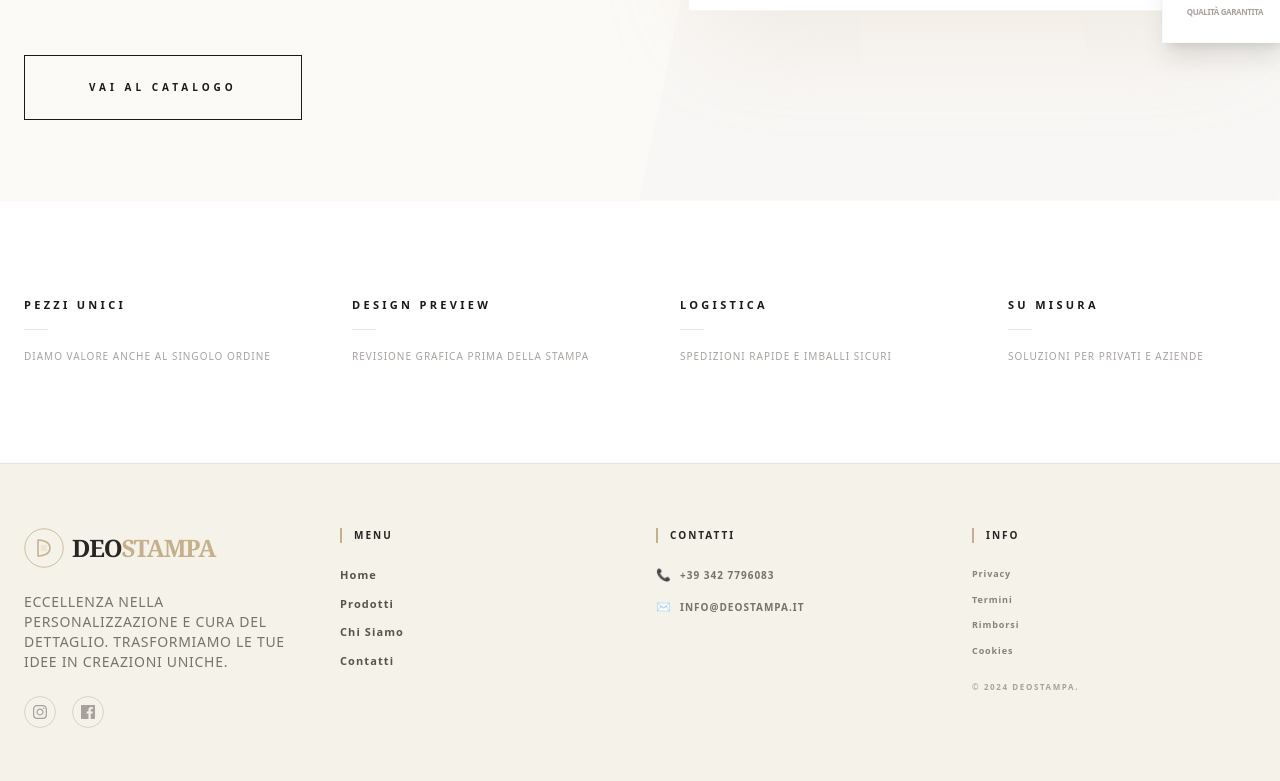
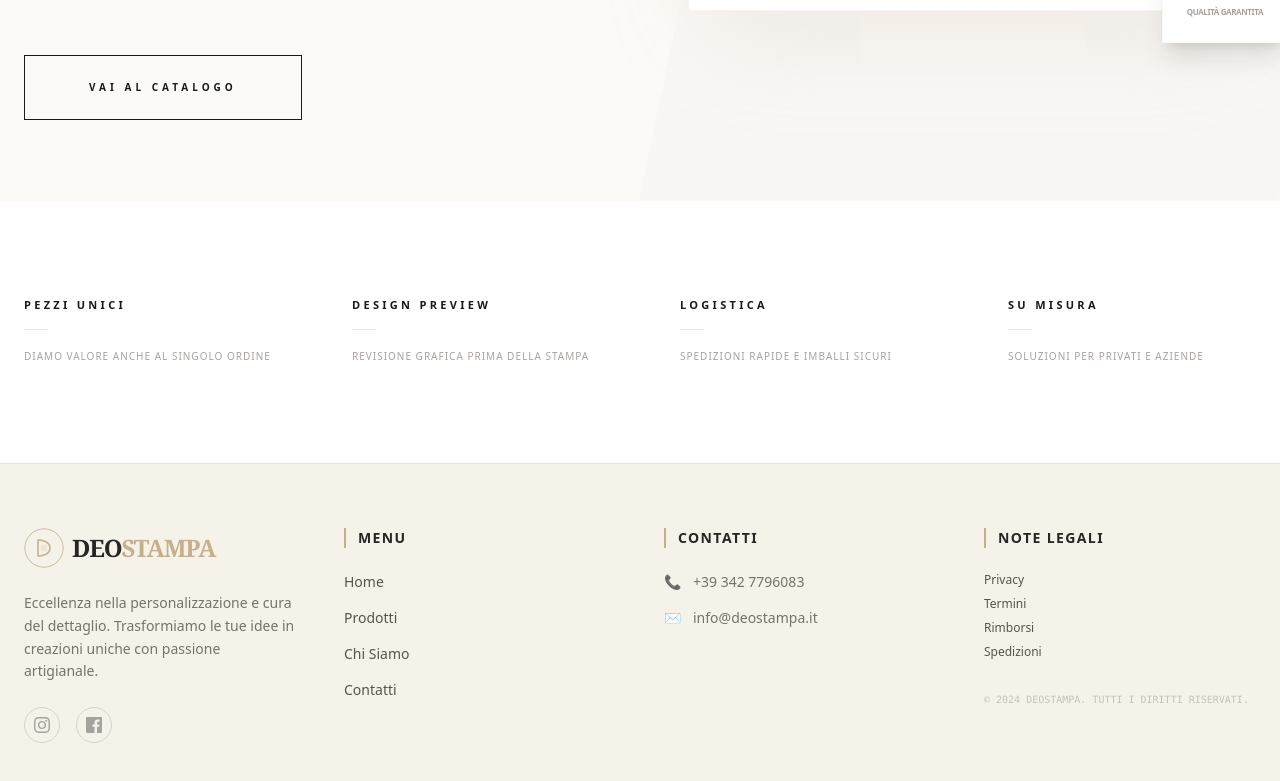
Before and after one commit to ericweinzettel-lgtm/deostampa-catalogo, a React (Vite) app: page / in a window 1280 px wide. Shown: the part 919-1700 px from the top of the page. Built offline with nearby package versions, Linux system fonts and the light colour scheme.

Commit message:
Update Footer.tsx

```diff
--- a/components/Footer.tsx
+++ b/components/Footer.tsx
@@ -3,80 +3,83 @@ import { Page } from '../types';
 import Logo from './Logo';
 
 interface FooterProps {
-  setCurrentPage: (page: Page) => void; // Ajustado a tu App.tsx
+  setCurrentPage: (page: Page) => void;
 }
 
 const Footer: React.FC<FooterProps> = ({ setCurrentPage }) => {
-  // Función para navegar y subir al inicio
-  const handleNav = (page: Page) => {
-    setCurrentPage(page);
-    window.scrollTo(0, 0);
-  };
+  return (
+    <footer className="bg-[#F5F2EA] text-stone-600 py-16 px-6 border-t border-stone-200">
+      <div className="max-w-7xl mx-auto grid grid-cols-1 md:grid-cols-4 gap-12">
 
-  return (
-    <footer className="bg-[#F5F2EA] text-stone-600 py-12 md:py-16 px-6 border-t border-stone-200">
-      <div className="max-w-7xl mx-auto">
-        {/* Grid principal: 2 columnas en móvil, 4 en desktop */}
-        <div className="grid grid-cols-2 md:grid-cols-4 gap-x-8 gap-y-12">
-
-          {/* COLUMNA 1: LOGO (Ocupa las 2 columnas en móvil para que no se vea apretado) */}
-          <div className="col-span-2 md:col-span-1 space-y-6 text-center md:text-left">
-            <div className="flex justify-center md:justify-start">
-              <Logo className="h-9 md:h-10" />
-            </div>
-            <p className="text-[11px] md:text-sm leading-relaxed opacity-80 font-medium uppercase tracking-wider max-w-sm mx-auto md:mx-0">
-              Eccellenza nella personalizzazione e cura del dettaglio. Trasformiamo le tue idee in creazioni uniche.
+        {/* SECCIÓN 1: LOGO Y DESCRIPCIÓN */}
+        <div className="space-y-6">
+          <Logo className="h-10" />
+          <p className="text-sm leading-relaxed opacity-80 font-light">
+            Eccellenza nella personalizzazione e cura del dettaglio. Trasformiamo le tue idee in creazioni uniche con passione artigianale.
           </p>
-            <div className="flex justify-center md:justify-start space-x-4">
-              <a href="https://instagram.com/deostampa" target="_blank" rel="noopener noreferrer" className="w-8 h-8 rounded-full border border-stone-300 flex items-center justify-center hover:bg-[#C5B08B] hover:border-[#C5B08B] transition-all group">
-                <svg className="w-3.5 h-3.5 fill-stone-400 group-hover:fill-white transition-colors" viewBox="0 0 24 24">
+          <div className="flex space-x-4">
+            <a
+              href="https://instagram.com/deostampa"
+              target="_blank"
+              rel="noopener noreferrer"
+              className="w-9 h-9 rounded-full border border-stone-300 flex items-center justify-center hover:bg-[#C5B08B] hover:border-[#C5B08B] transition-all cursor-pointer group"
+            >
+              <svg className="w-4 h-4 fill-stone-400 group-hover:fill-white transition-colors" viewBox="0 0 24 24">
                 <path d="M12 2.163c3.204 0 3.584.012 4.85.07 3.252.148 4.771 1.691 4.919 4.919.058 1.265.069 1.645.069 4.849 0 3.205-.012 3.584-.069 4.849-.149 3.225-1.664 4.771-4.919 4.919-1.266.058-1.644.07-4.85.07-3.204 0-3.584-.012-4.849-.07-3.26-.149-4.771-1.699-4.919-4.92-.058-1.265-.07-1.644-.07-4.849 0-3.204.013-3.583.07-4.849.149-3.227 1.664-4.771 4.919-4.919 1.266-.057 1.645-.069 4.849-.069zm0-2.163c-3.259 0-3.667.014-4.947.072-4.358.2-6.78 2.618-6.98 6.98-.059 1.281-.073 1.689-.073 4.948 0 3.259.014 3.668.072 4.948.2 4.358 2.618 6.78 6.98 6.98 1.281.058 1.689.072 4.948.072 3.259 0 3.668-.014 4.948-.072 4.354-.2 6.782-2.618 6.979-6.98.059-1.28.073-1.689.073-4.948 0-3.259-.014-3.667-.072-4.947-.196-4.354-2.617-6.78-6.979-6.98-1.281-.059-1.69-.073-4.949-.073zm0 5.838c-3.403 0-6.162 2.759-6.162 6.162s2.759 6.163 6.162 6.163 6.162-2.759 6.162-6.163c0-3.403-2.759-6.162-6.162-6.162zm0 10.162c-2.209 0-4-1.79-4-4 0-2.209 1.791-4 4-4s4 1.791 4 4c0 2.21-1.791 4-4 4zm6.406-11.845c-.796 0-1.441.645-1.441 1.44s.645 1.44 1.441 1.44c.795 0 1.439-.645 1.439-1.44s-.644-1.44-1.439-1.44z" />
               </svg>
             </a>
-              <a href="https://facebook.com/deostampa" target="_blank" rel="noopener noreferrer" className="w-8 h-8 rounded-full border border-stone-300 flex items-center justify-center hover:bg-[#C5B08B] hover:border-[#C5B08B] transition-all group">
-                <svg className="w-3.5 h-3.5 fill-stone-400 group-hover:fill-white transition-colors" viewBox="0 0 24 24">
+            <a
+              href="https://facebook.com/deostampa"
+              target="_blank"
+              rel="noopener noreferrer"
+              className="w-9 h-9 rounded-full border border-stone-300 flex items-center justify-center hover:bg-[#C5B08B] hover:border-[#C5B08B] transition-all cursor-pointer group"
+            >
+              <svg className="w-4 h-4 fill-stone-400 group-hover:fill-white transition-colors" viewBox="0 0 24 24">
                 <path d="M22.675 0H1.325C.593 0 0 .593 0 1.325v21.351C0 23.407.593 24 1.325 24H12.82v-9.294H9.692v-3.622h3.128V8.413c0-3.1 1.893-4.788 4.659-4.788 1.325 0 2.463.099 2.795.143v3.24l-1.918.001c-1.504 0-1.795.715-1.795 1.763v2.313h3.587l-.467 3.622h-3.12V24h6.116c.73 0 1.323-.593 1.323-1.325V1.325C24 .593 23.407 0 22.675 0z" />
               </svg>
             </a>
           </div>
         </div>
 
-          {/* COLUMNA 2: MENU (Lado izquierdo en móvil) */}
-          <div className="space-y-6">
-            <h4 className="text-stone-800 font-black text-[10px] uppercase tracking-[0.2em] border-l-2 border-[#C5B08B] pl-3">Menu</h4>
-            <ul className="space-y-3 text-[11px] font-bold uppercase tracking-widest">
-              <li><button onClick={() => handleNav(Page.HOME)} className="hover:text-[#C5B08B] transition-colors">Home</button></li>
-              <li><button onClick={() => handleNav(Page.PRODUCTS)} className="hover:text-[#C5B08B] transition-colors">Prodotti</button></li>
-              <li><button onClick={() => handleNav(Page.ABOUT)} className="hover:text-[#C5B08B] transition-colors">Chi Siamo</button></li>
-              <li><button onClick={() => handleNav(Page.CONTACT)} className="hover:text-[#C5B08B] transition-colors">Contatti</button></li>
+        {/* CONTENEDOR DE LISTAS: Aquí aplicamos el truco de 2 columnas en móvil */}
+        <div className="grid grid-cols-2 md:grid-cols-3 col-span-1 md:col-span-3 gap-12">
+
+          {/* Menu */}
+          <div>
+            <h4 className="text-stone-800 font-bold mb-6 text-sm uppercase tracking-widest border-l-2 border-[#C5B08B] pl-3">Menu</h4>
+            <ul className="space-y-4 text-sm font-light">
+              <li><button onClick={() => setCurrentPage(Page.HOME)} className="hover:text-[#C5B08B] transition-colors text-left">Home</button></li>
+              <li><button onClick={() => setCurrentPage(Page.PRODUCTS)} className="hover:text-[#C5B08B] transition-colors text-left">Prodotti</button></li>
+              <li><button onClick={() => setCurrentPage(Page.ABOUT)} className="hover:text-[#C5B08B] transition-colors text-left">Chi Siamo</button></li>
+              <li><button onClick={() => setCurrentPage(Page.CONTACT)} className="hover:text-[#C5B08B] transition-colors text-left">Contatti</button></li>
             </ul>
           </div>
 
-          {/* COLUMNA 3: CONTATTI (Lado derecho en móvil) */}
-          <div className="space-y-6">
-            <h4 className="text-stone-800 font-black text-[10px] uppercase tracking-[0.2em] border-l-2 border-[#C5B08B] pl-3">Contatti</h4>
-            <ul className="space-y-4 text-[10px] font-bold uppercase tracking-widest text-stone-500">
-              <li className="flex items-center space-x-2">
-                <span className="text-[#C5B08B] text-xs">📞</span>
-                <span>+39 342 7796083</span>
+          {/* Contatti */}
+          <div>
+            <h4 className="text-stone-800 font-bold mb-6 text-sm uppercase tracking-widest border-l-2 border-[#C5B08B] pl-3">Contatti</h4>
+            <ul className="space-y-4 text-sm font-light opacity-80">
+              <li className="flex items-center space-x-3 group">
+                <span className="text-[#C5B08B]">📞</span>
+                <span className="group-hover:text-stone-800 transition-colors text-xs md:text-sm">+39 342 7796083</span>
               </li>
-              <li className="flex items-center space-x-2">
-                <span className="text-[#C5B08B] text-xs">✉️</span>
-                <span>info@deostampa.it</span>
+              <li className="flex items-center space-x-3 group text-xs md:text-sm">
+                <span className="text-[#C5B08B]">✉️</span>
+                <span className="group-hover:text-stone-800 transition-colors break-all">info@deostampa.it</span>
               </li>
             </ul>
           </div>
 
-          {/* COLUMNA 4: LEGAL (Ocupa las 2 columnas abajo en móvil) */}
-          <div className="col-span-2 md:col-span-1 space-y-6 pt-6 md:pt-0">
-            <h4 className="text-stone-800 font-black text-[10px] uppercase tracking-[0.2em] border-l-2 border-[#C5B08B] pl-3">Info</h4>
-            <ul className="grid grid-cols-2 md:grid-cols-1 gap-3 text-[9px] font-bold uppercase tracking-widest opacity-70">
-              <li><button className="hover:text-[#C5B08B]">Privacy</button></li>
-              <li><button className="hover:text-[#C5B08B]">Termini</button></li>
-              <li><button className="hover:text-[#C5B08B]">Rimborsi</button></li>
-              <li><button className="hover:text-[#C5B08B]">Cookies</button></li>
+          {/* Note Legali: Ocupa 2 columnas en móvil para que no se vea cortado */}
+          <div className="col-span-2 md:col-span-1">
+            <h4 className="text-stone-800 font-bold mb-6 text-sm uppercase tracking-widest border-l-2 border-[#C5B08B] pl-3">Note Legali</h4>
+            <ul className="grid grid-cols-2 md:grid-cols-1 gap-2 text-xs font-light mb-8">
+              <li><button className="hover:text-[#C5B08B] text-left">Privacy</button></li>
+              <li><button className="hover:text-[#C5B08B] text-left">Termini</button></li>
+              <li><button className="hover:text-[#C5B08B] text-left">Rimborsi</button></li>
+              <li><button className="hover:text-[#C5B08B] text-left">Spedizioni</button></li>
             </ul>
-            <p className="text-[8px] mt-6 font-black tracking-[0.2em] text-stone-400">© 2024 DEOSTAMPA.</p>
+            <p className="text-[10px] mt-6 opacity-60 font-mono text-stone-400">© 2024 DEOSTAMPA. TUTTI I DIRITTI RISERVATI.</p>
           </div>
 
         </div>
```
Lines whose indentation alone changed are shown as unchanged.
